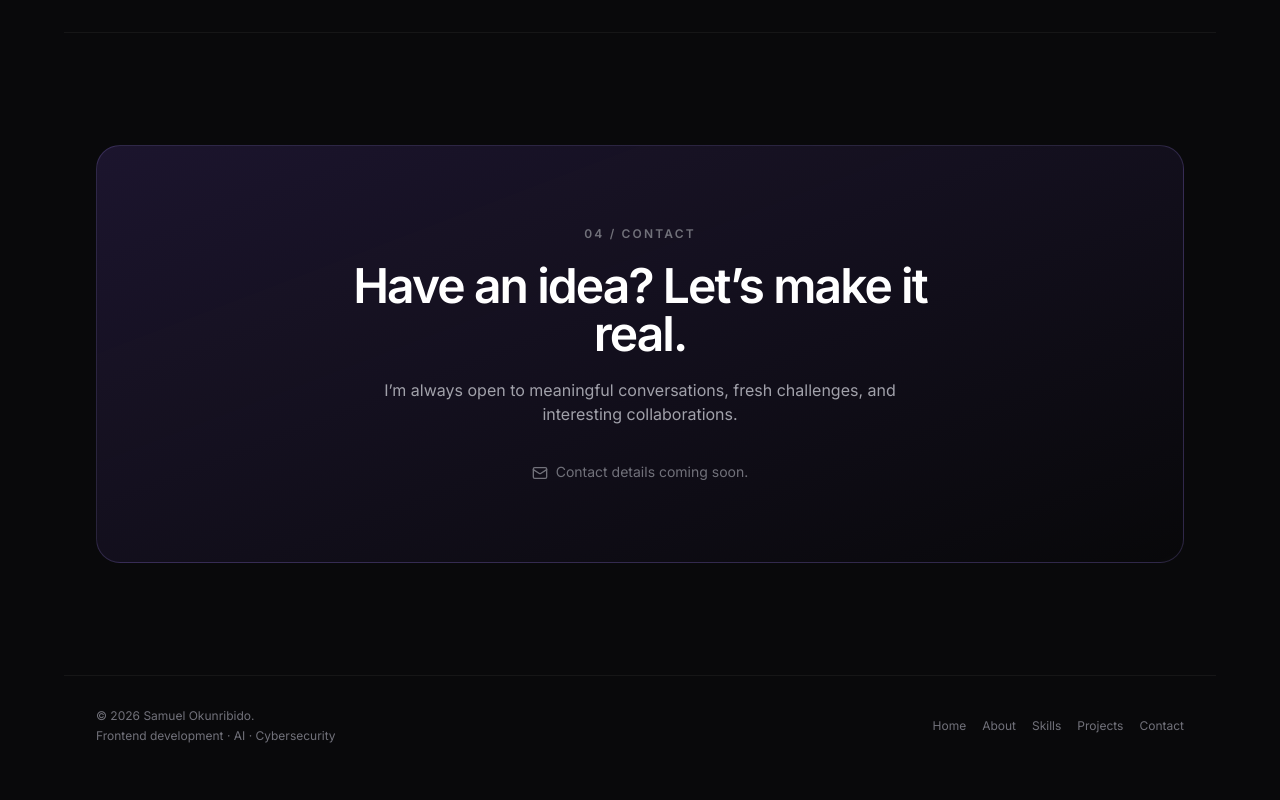
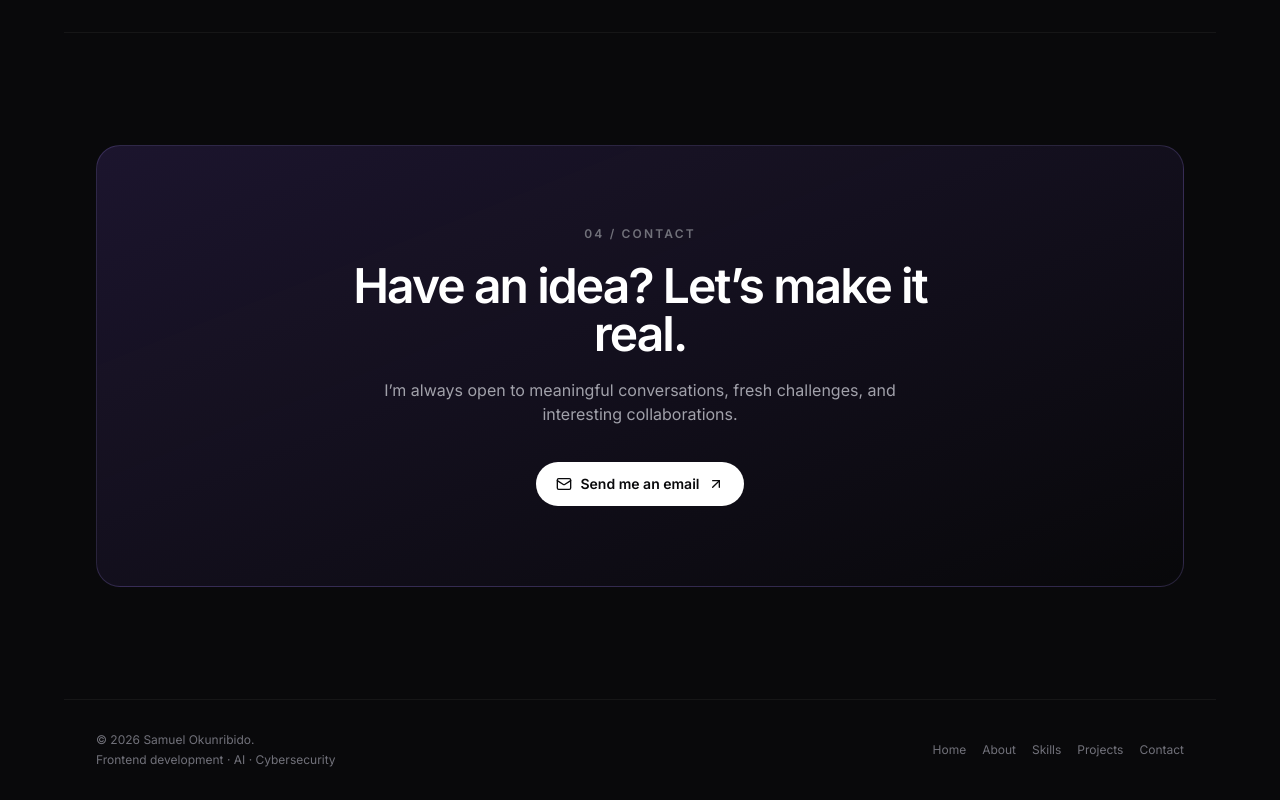
Before and after one commit to deaduramilade/portfolio, a React (Vite) app: page / in a window 1280 px wide. Shown: the part 3361-4161 px from the top of the page. Before the commit the page ends 4137 px from the top, so only its background shows below. Built offline with nearby package versions, Linux system fonts and the light colour scheme.

Commit message:
Contact component updated

```diff
--- a/src/data/site.js
+++ b/src/data/site.js
@@ -1,2 +1,10 @@
-// Add public details here only when you are ready to publish them.
-export const site = { email: '', github: '', linkedin: '' }
+export const site = {
+  name: 'Samuel Okunribido',
+  title: 'Frontend Vibe Developer | AI & Cybersecurity Enthusiast',
+  email: 'samokunribido@gmail.com',
+  github: 'https://github.com/deaduramilade',
+  linkedin: 'https://www.linkedin.com/in/samuelxo/',
+  twitter: 'https://x.com/fiyinxo',
+  location: 'Abeokuta, Ogun State, Nigeria',
+  resume: '',
+}
```
